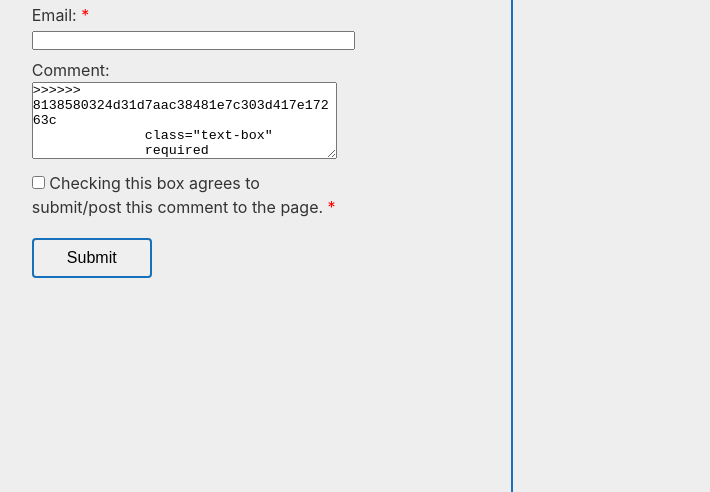
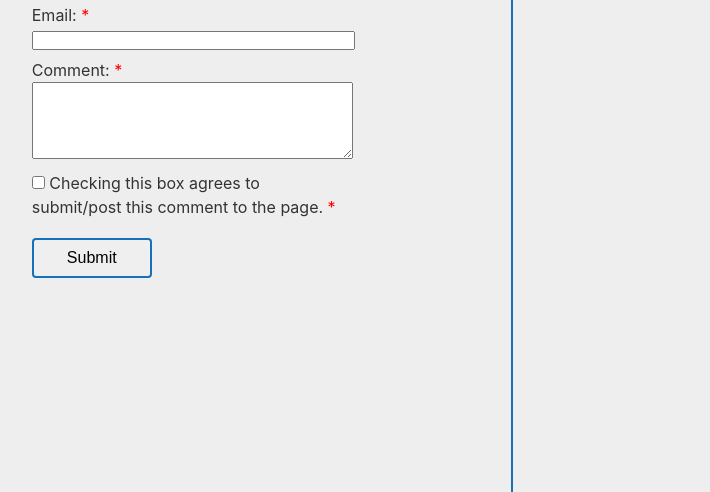
Before and after one commit to mqwebst2/TEP-Project, a website built with Vite: page index.html in a window 1280 px wide. Shown: the part 308-800 px from the top of the page, without its empty margins (128-838 px from the left). Built offline with nearby package versions, Linux system fonts and the light colour scheme.

Commit message:
no change

```diff
--- a/index.html
+++ b/index.html
@@ -96,11 +96,7 @@
               id="comment"
               name="comment"
               cols="36"
-<<<<<<< HEAD
               rows="5"
-=======
-              rows="10"
->>>>>>> 8138580324d31d7aac38481e7c303d417e17263c
               class="text-box"
               required
             ></textarea>
```
